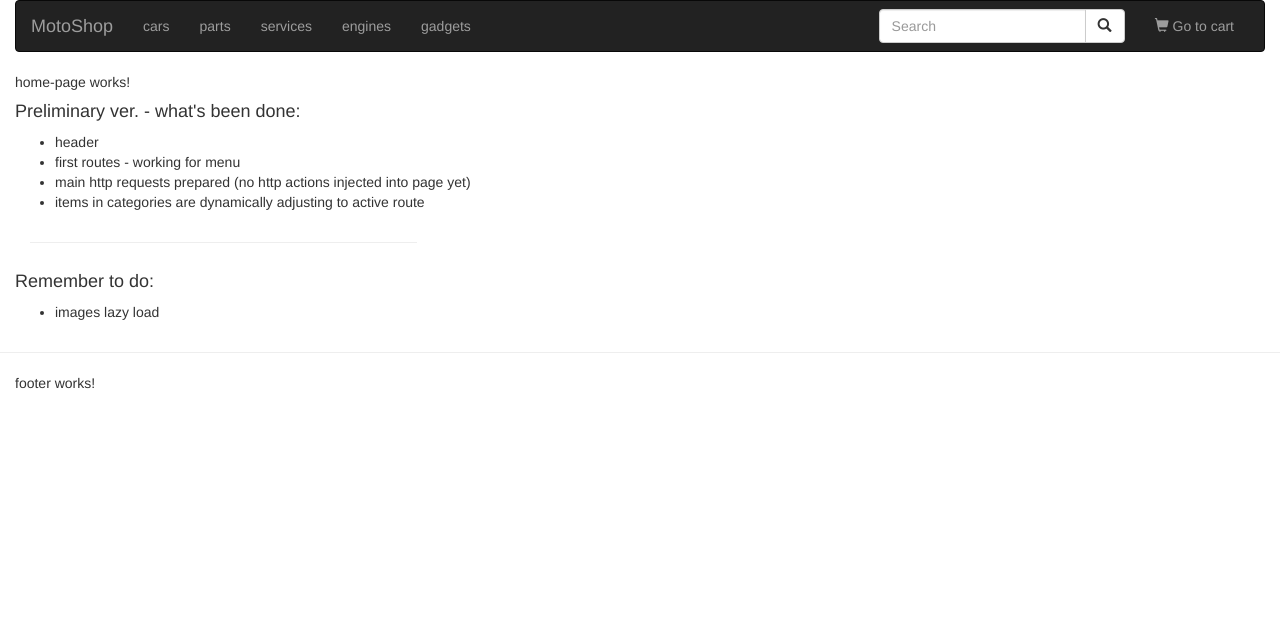
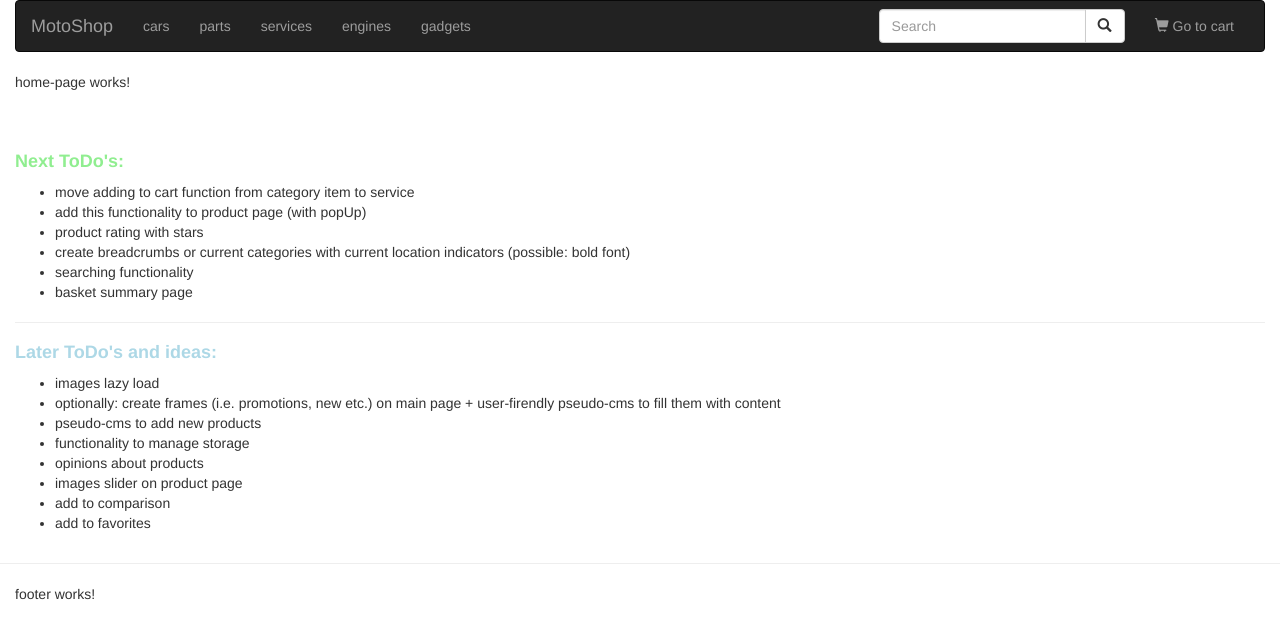
Before and after one commit to OlkaB/e-shop, an Angular app: page / in a window 1280 px wide. Shown: the top 638 px of the page. Built offline with nearby package versions, Linux system fonts and the light colour scheme.

Commit message:
added possibility of adding custom amount of product - on category page

```diff
--- a/src/app/app.module.ts
+++ b/src/app/app.module.ts
@@ -31,6 +31,7 @@ import { HeaderComponent } from './components/a-shared-components/header/header.
 import { ProductRatingComponent } from './components/a-shared-components/product-rating/product-rating.component';
 import { AddBasketPopupComponent } from './components/a-shared-components/add-basket-popup/add-basket-popup.component';
 import { GetCartItemDataPipe } from './pipes/get-cart-item-data.pipe';
+import { ShowOldPriceConditionPipe } from './pipes/show-old-price-condition.pipe';
 
 
 @NgModule({
@@ -56,7 +57,8 @@ import { GetCartItemDataPipe } from './pipes/get-cart-item-data.pipe';
     HeaderComponent,
     ProductRatingComponent,
     AddBasketPopupComponent,
-    GetCartItemDataPipe
+    GetCartItemDataPipe,
+    ShowOldPriceConditionPipe
   ],
   imports: [
     BrowserModule,
--- a/src/app/components/basket-page/basket-items/basket-items.component.html
+++ b/src/app/components/basket-page/basket-items/basket-items.component.html
@@ -3,7 +3,7 @@
 </p>
 <h2>Your cart content</h2>
 <br><br>
-<ul class="list-group product-list" >
+<ul class="list-group product-list">
   <li *ngFor="let item of currentUserCart; let prodIndex= index" class="list-group-item list-group-item-action product-list_item" [attr.data-id]="item | getCartItemData: 'product': 'id'">
 <div class="row">
   <div class="col-xs-3">
@@ -30,7 +30,7 @@
         price: {{ item | getCartItemData: 'product': 'price' }} zł
       </b>
     </p>
-    <p class="price-old">
+    <p class="price-old" *ngIf="showOldPrice(item)">
       old price: {{ item | getCartItemData: 'product': 'priceOld' }} zł
     </p>
     <button type="button" class="btn btn-success add-to-cart" (click)="removeFromCart(prodIndex)">
--- a/src/app/components/basket-page/basket-items/basket-items.component.ts
+++ b/src/app/components/basket-page/basket-items/basket-items.component.ts
@@ -19,10 +19,7 @@ export class BasketItemsComponent implements OnInit, OnDestroy {
       this.currentUserCart = cartData;
       console.log("Subsciption data: ", this.currentUserCart, " LENGTH: ", this.currentUserCart.length)
     });
-    console.log('CART ITEMS: ', this.currentUserCart, " ITEM 1: ", this.currentUserCart[0]);
-
     let item = this.currentUserCart[0];
-    console.log('GET VAL: ', Object.keys(item)[0], item[Object.keys(item)[0]].amount);
   }
 
   removeFromCart(productId) {
@@ -34,4 +31,9 @@ export class BasketItemsComponent implements OnInit, OnDestroy {
     //console.log("cart item destroyed");
   }
 
+  showOldPrice(item) {
+    console.log("1. showOldPrice item: ", item);
+    return item[Object.keys(item)[0]]['product'][0]['priceOld'] > item[Object.keys(item)[0]]['product'][0]['price'];
+  }
+
 }
--- a/src/app/components/category-page/category-items/category-items.component.css
+++ b/src/app/components/category-page/category-items/category-items.component.css
@@ -12,6 +12,13 @@
   margin: 0 20px;
 }
 
+.product-list_item .amount {
+  margin-left: 40px;
+  max-width: 60px;
+  text-align: center;
+  height: 34px;
+}
+
 .product-list_item .add-to-cart {
-  margin-left: 40px;
+  margin-top:  -2px;
 }
--- a/src/app/components/category-page/category-items/category-items.component.html
+++ b/src/app/components/category-page/category-items/category-items.component.html
@@ -30,10 +30,11 @@
             price: {{ item.price }} zł
           </b>
         </p>
-        <p class="price-old">
+        <p class="price-old" *ngIf="item.priceOld > item.price">
           old price: {{ item.priceOld }} zł
         </p>
-        <button type="button" class="btn btn-success add-to-cart" (click)="addToCart(item.id, position, currentCategory.id)">
+        <input type="number" name="addProductAmount" value="1" ref-addAmount class="amount">
+        <button type="button" class="btn btn-success add-to-cart" (click)="addToCart(item.id, position, addAmount.value, currentCategory.id)">
           Add to cart
         </button>
       </div>
--- a/src/app/components/category-page/category-items/category-items.component.ts
+++ b/src/app/components/category-page/category-items/category-items.component.ts
@@ -34,8 +34,9 @@ export class CategoryItemsComponent implements OnInit {
     //console.log("this.currentCategoryProducts: ", this.currentCategoryProducts);
   }
 
-  addToCart(productId, itemPosition, categoryId) {
-    this.currentUserDataService.addToCart(productId, 1, categoryId);
+  addToCart(productId, itemPosition, amount, categoryId) {
+    console.log("AMOUNT: ", amount);
+    this.currentUserDataService.addToCart(productId, itemPosition, +amount, categoryId);
     this.popupAddToCartService.popUpDisplayVal.next('block');
     this.popupAddToCartService.currentProductAdded.next(this.currentCategoryProducts[itemPosition]);
   }
--- a/src/app/components/home-page/home-page.component.html
+++ b/src/app/components/home-page/home-page.component.html
@@ -1,18 +1,25 @@
 <p>
   home-page works!
 </p>
-<h4>Preliminary ver. - what's been done:</h4>
+<br><br>
+<h4 style="color: lightgreen; font-weight: bold;">Next ToDo's:</h4>
 <ul>
-  <li>header</li>
-  <li>first routes - working for menu</li>
-  <li>main http requests prepared (no http actions injected into page yet)</li>
-  <li>items in categories are dynamically adjusting to active route</li>
+  <li>move adding to cart function from category item to service</li>
+  <li>add this functionality to product page (with popUp)</li>
+  <li>product rating with stars</li>
+  <li>create breadcrumbs or current categories with current location indicators (possible: bold font)</li>
+  <li>searching functionality</li>
+  <li>basket summary page</li>
 </ul>
-<div class="col-xs-4">
-  <hr>
-</div>
-<br><br>
-<h4>Remember to do:</h4>
+<hr>
+<h4 style="color: lightblue; font-weight: bold;">Later ToDo's and ideas:</h4>
 <ul>
   <li>images lazy load</li>
+  <li>optionally: create frames (i.e. promotions, new etc.) on main page + user-firendly pseudo-cms to fill them with content</li>
+  <li>pseudo-cms to add new products</li>
+  <li>functionality to manage storage</li>
+  <li>opinions about products</li>
+  <li>images slider on product page</li>
+  <li>add to comparison</li>
+  <li>add to favorites</li>
 </ul>
--- /dev/null
+++ b/src/app/pipes/show-old-price-condition.pipe.ts
@@ -0,0 +1,13 @@
+import { Pipe, PipeTransform } from '@angular/core';
+
+@Pipe({
+  name: 'showOldPriceCondition'
+})
+export class ShowOldPriceConditionPipe implements PipeTransform {
+
+  transform(value: any, price: any, priceOld: any): any {
+
+
+  }
+
+}
--- a/src/app/services-and-models/current-user-data.service.ts
+++ b/src/app/services-and-models/current-user-data.service.ts
@@ -12,7 +12,7 @@ export class CurrentUserDataService {
 
   constructor(private productsService: ProductsService) { }
 
-  addToCart(productId, amount, categoryId): void {
+  addToCart(productId, position, amount, categoryId): void {
     //console.log("Step0: check passed args: ", productId, amount);
     //console.log("Step0: check basketCurrentIds: ", this.basketProductsIds);
     //console.log("Step1: check basket length: ", this.userCartData.length);
@@ -41,7 +41,7 @@ export class CurrentUserDataService {
       });
       this.basketProductsIds.push(productId);
     }
-    //console.log("Step7: check cart data: ", this.userCartData);
+    console.log("Step7: check cart data: ", this.userCartData);
     /* inform about changes in user cart data */
     this.userCartChanged.next(this.userCartData);
   }
```
